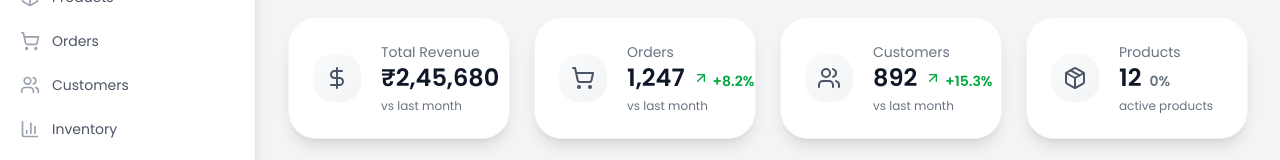
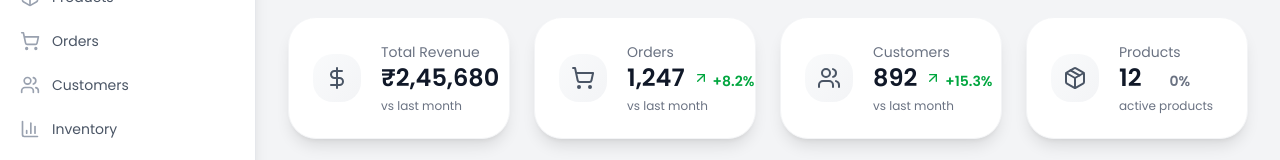
Before and after one commit to marketLube/hsc, a Next.js app: page /admin/dashboard in a window 1280 px wide. Shown: the part 147-307 px from the top of the page. Built offline with nearby package versions, Linux system fonts and the light colour scheme.

Commit message:
fix: Handle neutral changeType in dashboard stats

```diff
--- a/src/app/admin/dashboard/page.tsx
+++ b/src/app/admin/dashboard/page.tsx
@@ -181,12 +181,13 @@ export default function AdminDashboard() {
                       <div className={`ml-2 flex items-baseline text-sm font-semibold ${
                         stat.changeType === "increase"
                           ? "text-green-600"
-                          : stat.changeType === "decrease"
-                          ? "text-red-600"
-                          : "text-gray-500"
+                          : stat.changeType === "neutral"
+                          ? "text-gray-500"
+                          : "text-red-600"
                       }`}>
                         {stat.changeType === "increase" && <ArrowUpRight className="h-4 w-4 mr-1" />}
                         {stat.changeType === "decrease" && <ArrowDownRight className="h-4 w-4 mr-1" />}
+                        {stat.changeType === "neutral" && <span className="h-4 w-4 mr-1" />}
                         {stat.change}
                       </div>
                     </dd>
```
